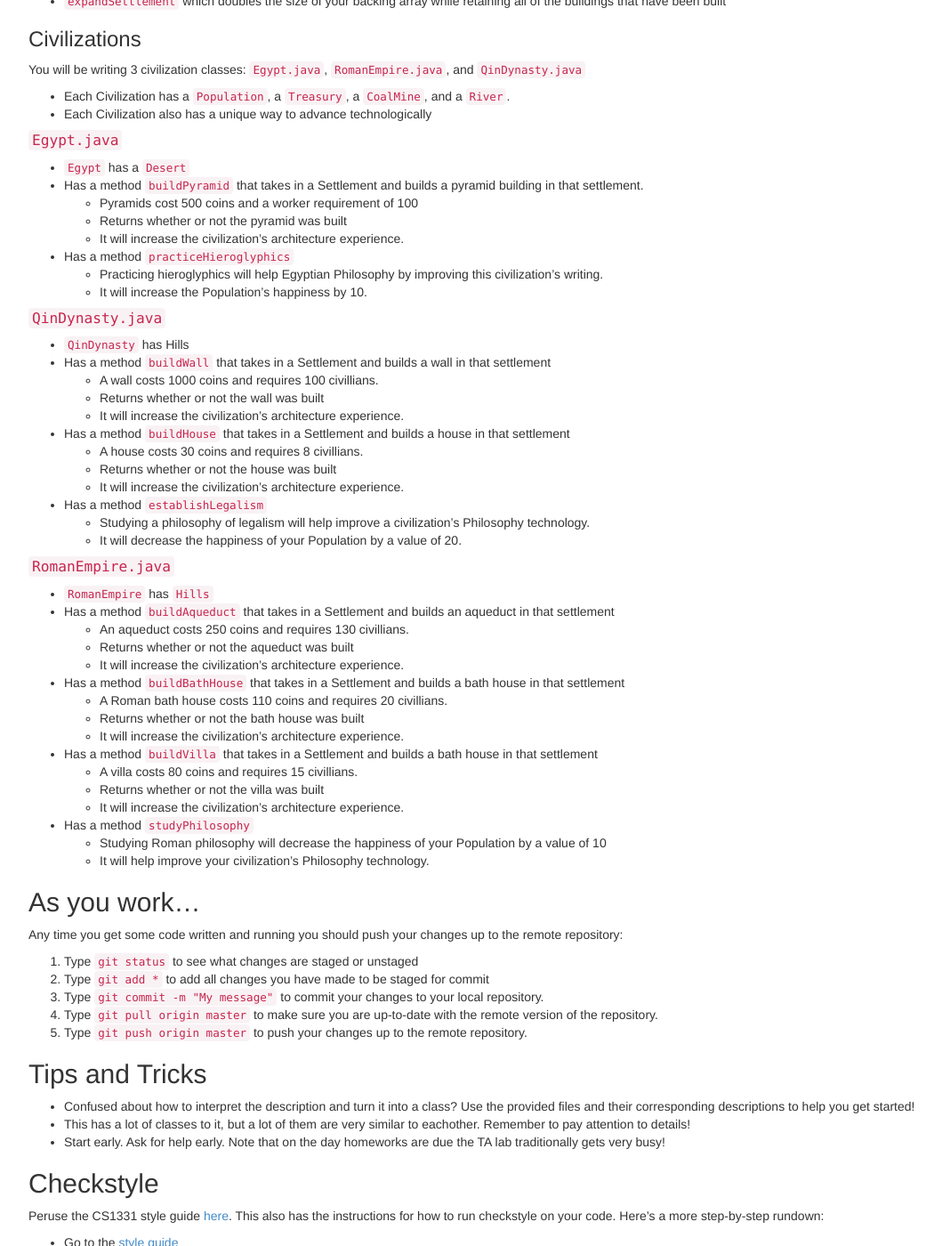
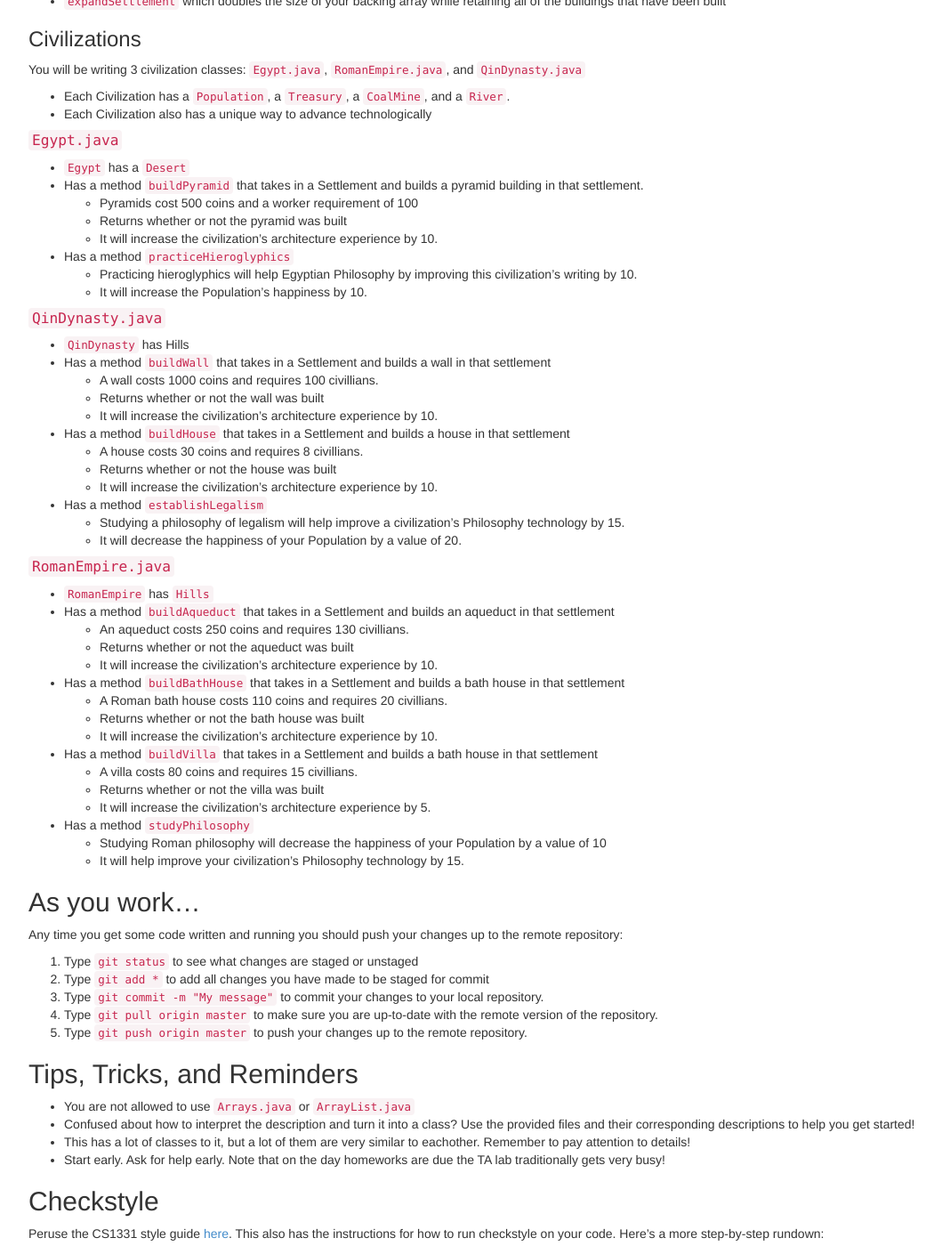
Before and after one commit to cs1331/cs1331.github.io.old, a Jekyll site: the page built from fall2016/hw2/hw2.md, in a window 1280 px wide and 1400 px high, scrolled down 3370 px. Shown: the whole window at 89% size, without its empty margins (38-1097 px from the left). Built offline with Jekyll 4.4.1, drawn with Linux system fonts in a browser that asks for light colours; nearby versions of some CDN libraries; some of the changed text lies outside the part shown.

Commit message:
Homework updates

```diff
--- a/fall2016/hw2/hw2.md
+++ b/fall2016/hw2/hw2.md
@@ -80,7 +80,7 @@ There will be some boolean values that will be used to determine if the player h
 
 * Philosophy
     * Philosophy is represented by an integer `understanding` which should be initialized as zero and a boolean `foundMeaningOfLife` which should be initialized to false.
-    * You should have one method named philosophize that will increase understanding by 25 and one method improveWriting that will increase understanding by 10.
+    * You should have one method named `philosophize` that will increase understanding by 25 and one method `improveWriting` that will increase understanding by 10.
     * If understanding ever surpasses 200, foundMeaningOfLife should be set to true.
 * Architecture
     * Architecture is represented by an integer `experienceLevel` and one boolean value `builtWonderOfTheWorld`. `builtWonderOfTheWorld` will be initialized as false, and `experienceLevel` should be initialized as zero.
@@ -168,9 +168,9 @@ You will be writing 3 civilization classes:
 * Has a method `buildPyramid` that takes in a Settlement and builds a pyramid building in that settlement.
     * Pyramids cost 500 coins and a worker requirement of 100
     * Returns whether or not the pyramid was built
-    * It will increase the civilization's architecture experience.
+    * It will increase the civilization's architecture experience by 10.
 * Has a method `practiceHieroglyphics`
-    * Practicing hieroglyphics will help Egyptian Philosophy by improving this civilization's writing.
+    * Practicing hieroglyphics will help Egyptian Philosophy by improving this civilization's writing by 10.
     * It will increase the Population's happiness by 10.
 
 #### `QinDynasty.java`
@@ -178,13 +178,13 @@ You will be writing 3 civilization classes:
 * Has a method `buildWall` that takes in a Settlement and builds a wall in that settlement
     * A wall costs 1000 coins  and requires 100 civillians.
     * Returns whether or not the wall was built
-    * It will increase the civilization's architecture experience.
+    * It will increase the civilization's architecture experience by 10.
 * Has a method `buildHouse` that takes in a Settlement and builds a house in that settlement
     * A house costs 30 coins and requires 8 civillians.
     * Returns whether or not the house was built
-    * It will increase the civilization's architecture experience.
+    * It will increase the civilization's architecture experience by 10.
 * Has a method `establishLegalism`
-    * Studying a philosophy of legalism will help improve a civilization's Philosophy technology.
+    * Studying a philosophy of legalism will help improve a civilization's Philosophy technology by 15.
     * It will decrease the happiness of your Population by a value of 20.
 
 #### `RomanEmpire.java`
@@ -192,18 +192,18 @@ You will be writing 3 civilization classes:
 * Has a method `buildAqueduct` that takes in a Settlement and builds an aqueduct in that settlement
     * An aqueduct costs 250 coins and requires 130 civillians.
     * Returns whether or not the aqueduct was built
-    * It will increase the civilization's architecture experience.
+    * It will increase the civilization's architecture experience by 10.
 * Has a method `buildBathHouse` that takes in a Settlement and builds a bath house in that settlement
     * A Roman bath house costs 110 coins and requires 20 civillians.
     * Returns whether or not the bath house was built
-    * It will increase the civilization's architecture experience.
+    * It will increase the civilization's architecture experience by 10.
 * Has a method `buildVilla` that takes in a Settlement and builds a bath house in that settlement
     * A villa costs 80 coins and requires 15 civillians.
     * Returns whether or not the villa was built
-    * It will increase the civilization's architecture experience.
+    * It will increase the civilization's architecture experience by 5.
 * Has a method `studyPhilosophy`
     * Studying Roman philosophy will decrease the happiness of your Population by a value of 10
-    * It will help improve your civilization's Philosophy technology.
+    * It will help improve your civilization's Philosophy technology by 15.
 
 ## As you work...
 Any time you get some code written and running you should push your changes up to the remote repository:
@@ -214,7 +214,8 @@ Any time you get some code written and running you should push your changes up t
 4. Type `git pull origin master` to make sure you are up-to-date with the remote version of the repository.
 5. Type `git push origin master` to push your changes up to the remote repository.
 
-## Tips and Tricks
+## Tips, Tricks, and Reminders
+* You are not allowed to use `Arrays.java` or `ArrayList.java`
 * Confused about how to interpret the description and turn it into a class? Use the provided files and their corresponding descriptions to help you get started!
 * This has a lot of classes to it, but a lot of them are very similar to eachother. Remember to pay attention to details!
 * Start early. Ask for help early. Note that on the day homeworks are due the TA lab traditionally gets very busy!
```
Also changed, not shown: 1 other file.
